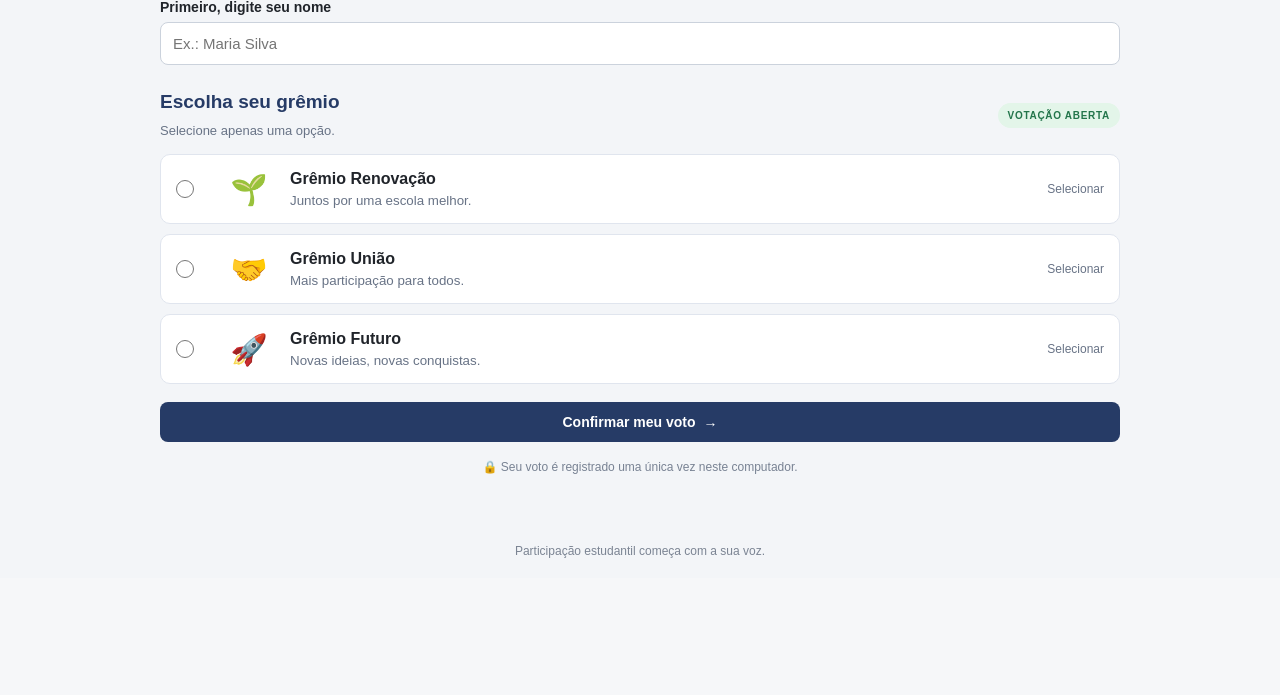
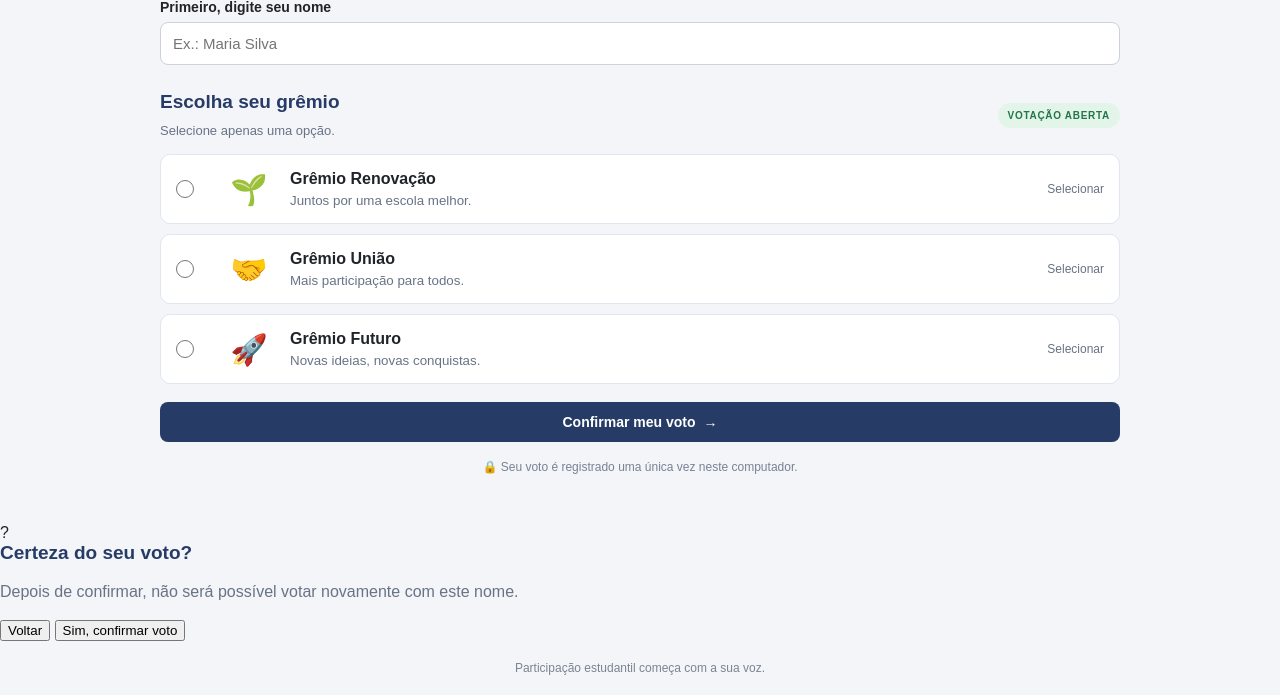
Before and after one commit to kauplayon/Voto-gremio, a Flask app: page / in a window 1280 px wide. Shown: the part 283-978 px from the top of the page. Before the commit the page ends 841 px from the top, so only its background shows below. Run offline with Flask 3, Linux system fonts and the light colour scheme.

Commit message:
Adicionar janela de confirmação de voto

```diff
--- a/templates/index.html
+++ b/templates/index.html
@@ -6,7 +6,40 @@
 <form method="post" action="/votar" id="voteForm"><label class="field-label" for="nome">Primeiro, digite seu nome</label><input id="nome" name="nome" type="text" maxlength="100" placeholder="Ex.: Maria Silva" autocomplete="off" required>
 <div class="section-title"><div><h2>Escolha seu grêmio</h2><p>Selecione apenas uma opção.</p></div><span class="pill">VOTAÇÃO ABERTA</span></div>
 <div class="cards">{% for g in data.gremios %}<label class="card"><input type="radio" name="gremio_id" value="{{ g.id }}" required><span class="radio"></span>{% if g.foto %}<img class="candidate-foto" src="{{ url_for('uploaded_file', filename=g.foto.split('/', 1)[1]) }}" alt="Foto de {{ g.nome }}">{% else %}<span class="emoji">{{ g.emoji }}</span>{% endif %}<span class="card-text"><strong>{{ g.nome }}</strong><small>{{ g.descricao }}</small></span><span class="choose">Selecionar</span></label>{% endfor %}</div>
-<button class="submit" type="submit">Confirmar meu voto <span>→</span></button><p class="privacy">🔒 Seu voto é registrado uma única vez neste computador.</p></form>
+<button class="submit" type="button" id="openConfirm">Confirmar meu voto <span>→</span></button><p class="privacy">🔒 Seu voto é registrado uma única vez neste computador.</p></form>
 {% else %}<div class="closed"><span>🔒</span><h2>Votação encerrada</h2><p>Obrigado pela participação!</p></div>{% endif %}
-</main><footer>Participação estudantil começa com a sua voz.</footer>
-<script>document.getElementById('voteForm')?.addEventListener('submit',e=>{if(!document.querySelector('input[name="gremio_id"]:checked')){e.preventDefault();alert('Selecione um grêmio.');return;}if(!confirm('Confirmar seu voto? Depois de confirmar, não será possível votar novamente com este nome.'))e.preventDefault();});</script></body></html>
+</main><div class="confirm-overlay" id="confirmOverlay" aria-hidden="true">
+  <div class="confirm-box" role="dialog" aria-modal="true" aria-labelledby="confirmTitle">
+    <div class="confirm-icon">?</div>
+    <h2 id="confirmTitle">Certeza do seu voto?</h2>
+    <p>Depois de confirmar, não será possível votar novamente com este nome.</p>
+    <div class="confirm-actions">
+      <button type="button" class="confirm-cancel" id="cancelConfirm">Voltar</button>
+      <button type="button" class="confirm-yes" id="yesConfirm">Sim, confirmar voto</button>
+    </div>
+  </div>
+</div>
+<footer>Participação estudantil começa com a sua voz.</footer>
+<script>
+const voteForm = document.getElementById('voteForm');
+const overlay = document.getElementById('confirmOverlay');
+document.getElementById('openConfirm')?.addEventListener('click', () => {
+  if (!voteForm.reportValidity()) return;
+  if (!document.querySelector('input[name="gremio_id"]:checked')) {
+    alert('Selecione um grêmio.');
+    return;
+  }
+  overlay.classList.add('show');
+  overlay.setAttribute('aria-hidden', 'false');
+});
+function closeConfirm() {
+  overlay.classList.remove('show');
+  overlay.setAttribute('aria-hidden', 'true');
+}
+document.getElementById('cancelConfirm')?.addEventListener('click', closeConfirm);
+document.getElementById('yesConfirm')?.addEventListener('click', () => {
+  document.getElementById('yesConfirm').disabled = true;
+  voteForm.submit();
+});
+overlay?.addEventListener('click', e => { if (e.target === overlay) closeConfirm(); });
+</script></body></html>
```
